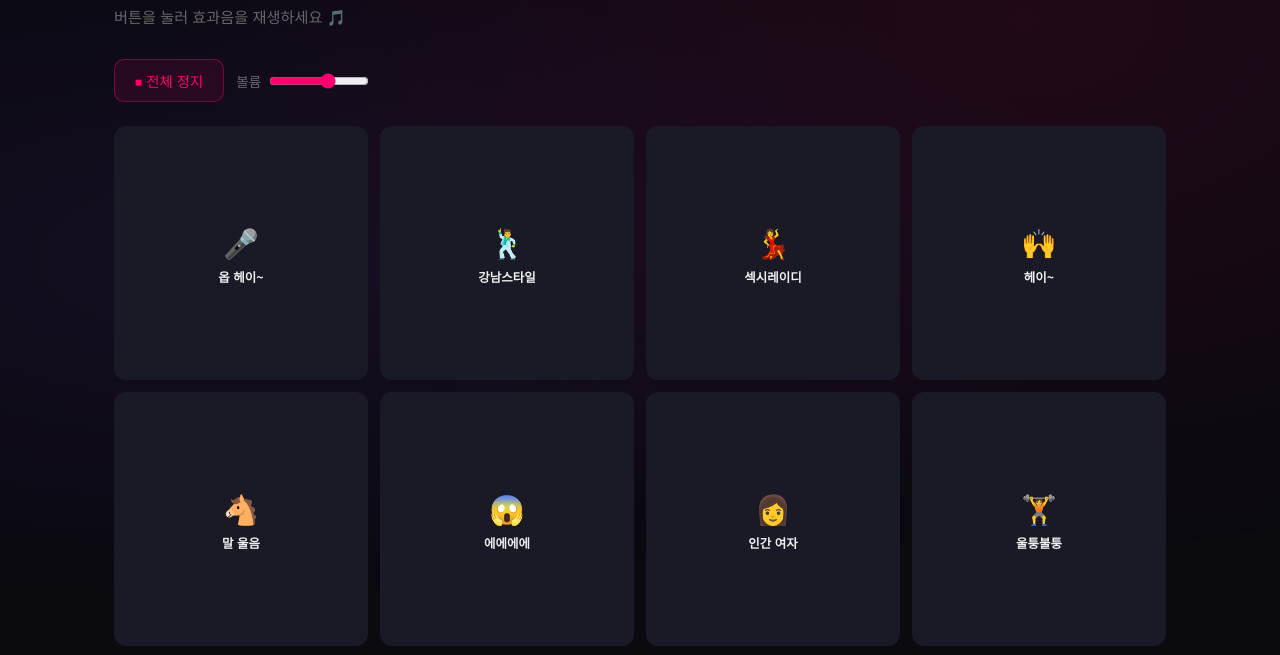
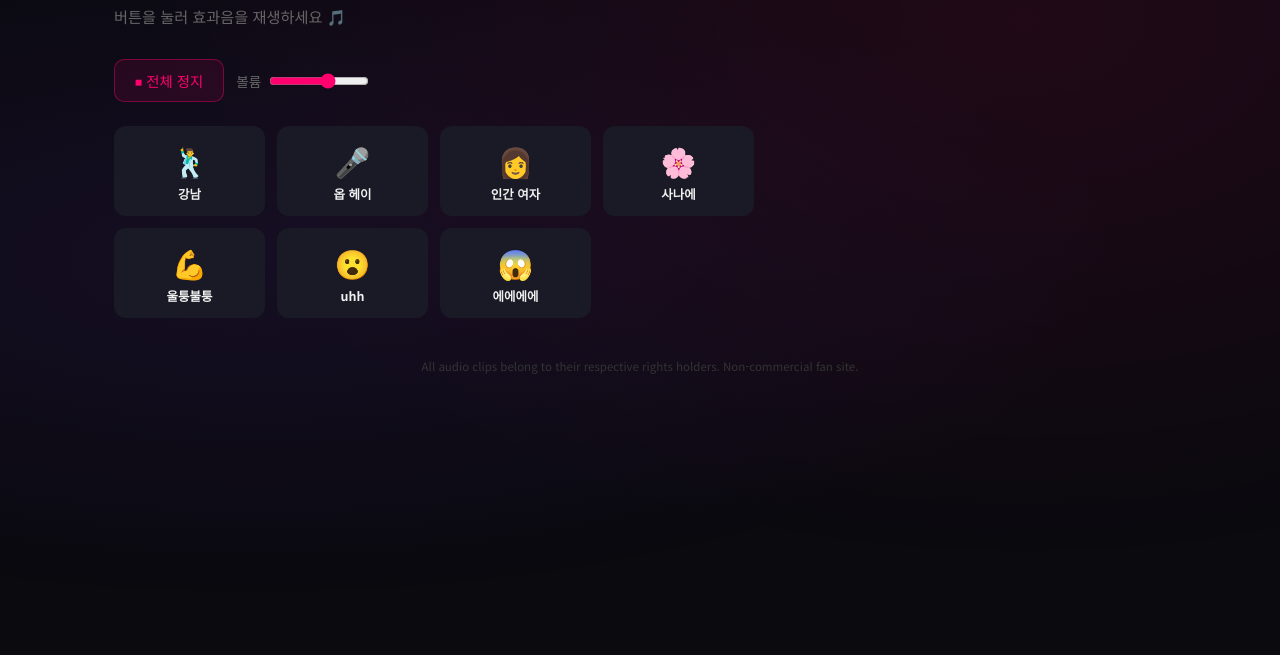
Before and after one commit to nohseongmin/ophey, a plain HTML site: page index.html in a window 1280 px wide. Shown: the part 141-796 px from the top of the page. Drawn offline with Linux system fonts and the light colour scheme.

Commit message:
Update: 7 buttons, half height

```diff
--- a/css/style.css
+++ b/css/style.css
@@ -154,10 +154,11 @@ input[type=range] {
   display: grid;
   grid-template-columns: repeat(4, 1fr);
   gap: 12px;
+  max-width: 640px;
 }
 
 .pad-btn {
-  aspect-ratio: 1;
+  height: 90px;
   border-radius: var(--radius);
   border: 1px solid transparent;
   background: #1a1a26;
@@ -170,7 +171,7 @@ input[type=range] {
   flex-direction: column;
   align-items: center;
   justify-content: center;
-  gap: 8px;
+  gap: 6px;
   transition: all 0.12s;
   position: relative;
   overflow: hidden;
@@ -322,6 +323,7 @@ input[type=range] {
 /* RESPONSIVE */
 @media (max-width: 600px) {
   .pad-grid { grid-template-columns: repeat(3, 1fr); gap: 8px; }
+  .pad-btn { height: 75px; }
   .pad-emoji { font-size: 1.4rem; }
   .pad-label { font-size: 0.68rem; }
   main { padding: 20px 16px 60px; }
--- a/js/launchpad.js
+++ b/js/launchpad.js
@@ -1,16 +1,11 @@
 const SOUNDS = [
-  { id:'ophey',  ko:'옵 헤이~',   en:'Op Hey~',      emoji:'🎤', freq:523, type:'sine',     dur:0.9, clr:'#ff006e' },
-  { id:'gangnam',ko:'강남스타일', en:'Gangnam Style', emoji:'🕺', freq:392, type:'square',   dur:0.7, clr:'#8338ec' },
-  { id:'sexy',   ko:'섹시레이디', en:'Sexy Lady',     emoji:'💃', freq:440, type:'sine',     dur:0.8, clr:'#ff4dac' },
-  { id:'hey',    ko:'헤이~',      en:'Heyyy~',        emoji:'🙌', freq:587, type:'sine',     dur:0.5, clr:'#00f5d4' },
-  { id:'horse',  ko:'말 울음',    en:'Horse',         emoji:'🐴', freq:180, type:'sawtooth', dur:0.6, clr:'#ffbe0b' },
-  { id:'eeeee',  ko:'에에에에',   en:'Eeeeee',        emoji:'😱', freq:880, type:'sine',     dur:1.0, clr:'#ff006e' },
-  { id:'human',  ko:'인간 여자',  en:'Human Woman',   emoji:'👩', freq:330, type:'triangle', dur:0.7, clr:'#8338ec' },
-  { id:'bumpy',  ko:'울퉁불퉁',   en:'Bumpy',         emoji:'🏋️', freq:200, type:'sawtooth', dur:0.5, clr:'#ffbe0b' },
-  { id:'oppa',   ko:'오빠',       en:'Oppa',          emoji:'👆', freq:349, type:'sine',     dur:0.4, clr:'#ff4dac' },
-  { id:'style',  ko:'스타일',     en:'Style',         emoji:'😎', freq:466, type:'square',   dur:0.5, clr:'#00f5d4' },
-  { id:'ey',     ko:'에이!',      en:'Ey!',           emoji:'✋', freq:698, type:'sine',     dur:0.3, clr:'#ff006e' },
-  { id:'woo',    ko:'우~',        en:'Wooo~',         emoji:'🎉', freq:262, type:'triangle', dur:0.6, clr:'#8338ec' },
+  { id:'gangnam',ko:'강남',      en:'Gangnam',       emoji:'🕺', freq:392, type:'square',   dur:0.7, clr:'#8338ec' },
+  { id:'ophey',  ko:'옵 헤이',   en:'Op Hey',        emoji:'🎤', freq:523, type:'sine',     dur:0.9, clr:'#ff006e' },
+  { id:'human',  ko:'인간 여자', en:'Human Woman',   emoji:'👩', freq:330, type:'triangle', dur:0.7, clr:'#ff4dac' },
+  { id:'sanae',  ko:'사나에',    en:'Sanae',         emoji:'🌸', freq:660, type:'sine',     dur:0.6, clr:'#00f5d4' },
+  { id:'bumpy',  ko:'울퉁불퉁',  en:'Bumpy',         emoji:'💪', freq:200, type:'sawtooth', dur:0.5, clr:'#ffbe0b' },
+  { id:'uhh',    ko:'uhh',       en:'uhh',           emoji:'😮', freq:150, type:'triangle', dur:0.4, clr:'#8338ec' },
+  { id:'eeeee',  ko:'에에에에',  en:'Eeeeee',        emoji:'😱', freq:880, type:'sine',     dur:1.0, clr:'#ff006e' },
 ];
 
 let audioCtx = null;
```
